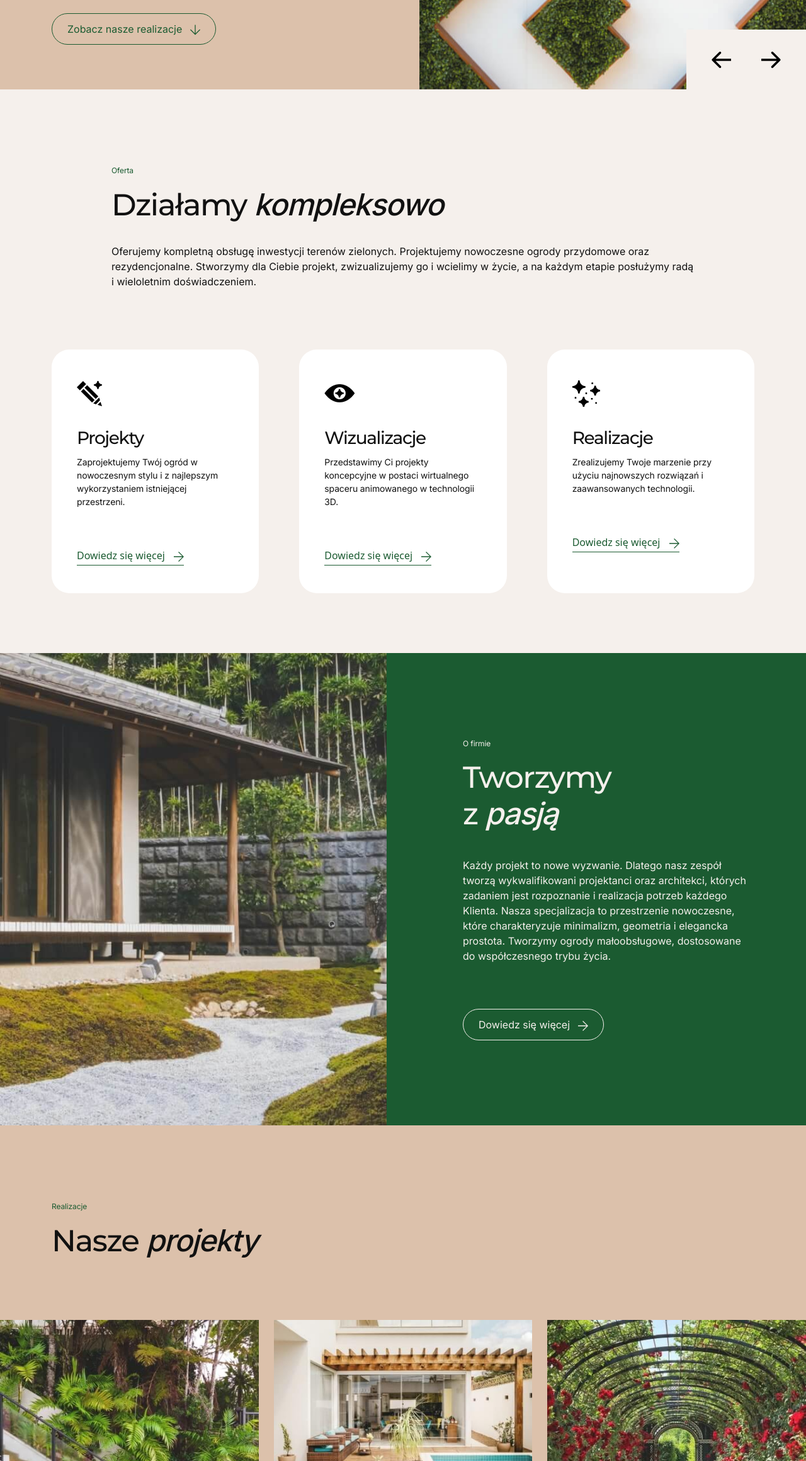
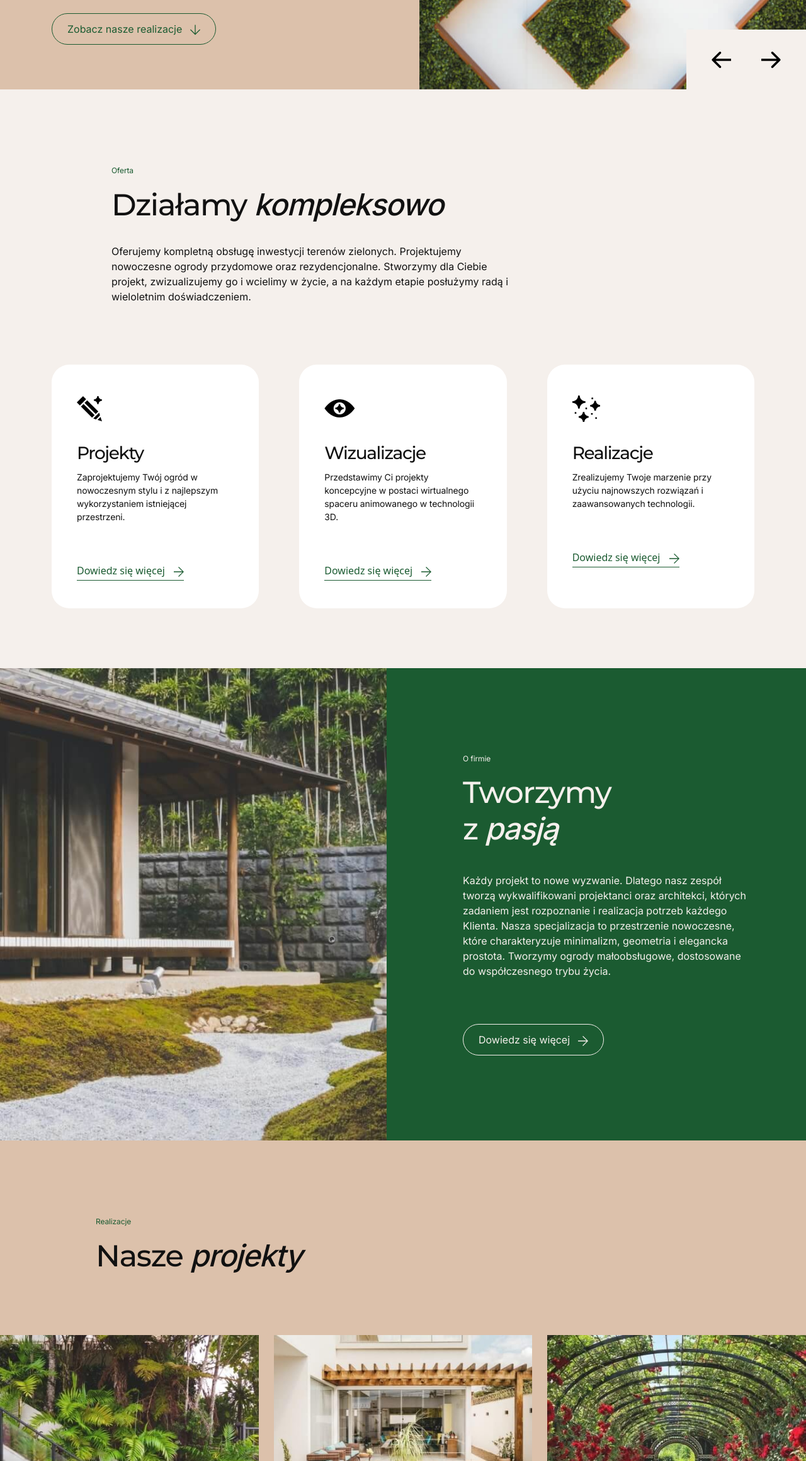
Before and after one commit to VasylynaKolodiy/adRespect, a website: page src/index.html in a window 1280 px wide. Shown: the part 648-2968 px from the top of the page at 63% size. Drawn offline with nearby package versions, Linux system fonts and the light colour scheme.

Commit message:
improve styles

```diff
--- a/src/index.html
+++ b/src/index.html
@@ -120,8 +120,8 @@
   </section>
   <section class="offer">
     <div class="container">
-      <div class="row justify-content-center offer__header">
-        <div class="col-lg-10 col-md-12">
+      <div class="row offer__header">
+        <div class="offset-lg-1 col-lg-7 col-md-12">
           <span class="caption green" data-aos="fade-up">Oferta</span>
           <h2 class="heading" data-aos="fade-up" data-aos-delay="50">Działamy <span>kompleksowo</span></h2>
           <p class="description" data-aos="fade-up" data-aos-delay="100">Oferujemy kompletną obsługę inwestycji terenów zielonych. Projektujemy nowoczesne ogrody przydomowe oraz rezydencjonalne. Stworzymy dla Ciebie projekt, zwizualizujemy go i wcielimy w życie, a na każdym etapie posłużymy radą i wieloletnim doświadczeniem. </p>
@@ -198,8 +198,10 @@
   </section>
   <section class="projects" id="projects">
     <div class="container">
-      <span class="caption green" data-aos="fade-up">Realizacje</span>
-      <h2 class="heading" data-aos="fade-up" data-aos-delay="50">Nasze <span>projekty</span></h2>
+      <div class="row projects__info">
+        <span class="caption green" data-aos="fade-up">Realizacje</span>
+        <h2 class="heading" data-aos="fade-up" data-aos-delay="50">Nasze <span>projekty</span></h2>
+      </div>
     </div>
     <div class="container-fluid p-0">
       <div class="row projects__items">
--- a/src/styles/projects.scss
+++ b/src/styles/projects.scss
@@ -14,6 +14,9 @@
   }
   .heading{
     margin-bottom: 96px;
+  }
+  &__info{
+    padding-left: 70px;
   }
   &__item{
     overflow: hidden;
@@ -52,5 +55,8 @@
     .heading{
       margin-bottom: 30px;
     }
+    &__info{
+      padding-left: 0;
+    }
   }
 }
```
Also changed, not shown: src/styles/style.min.css.
